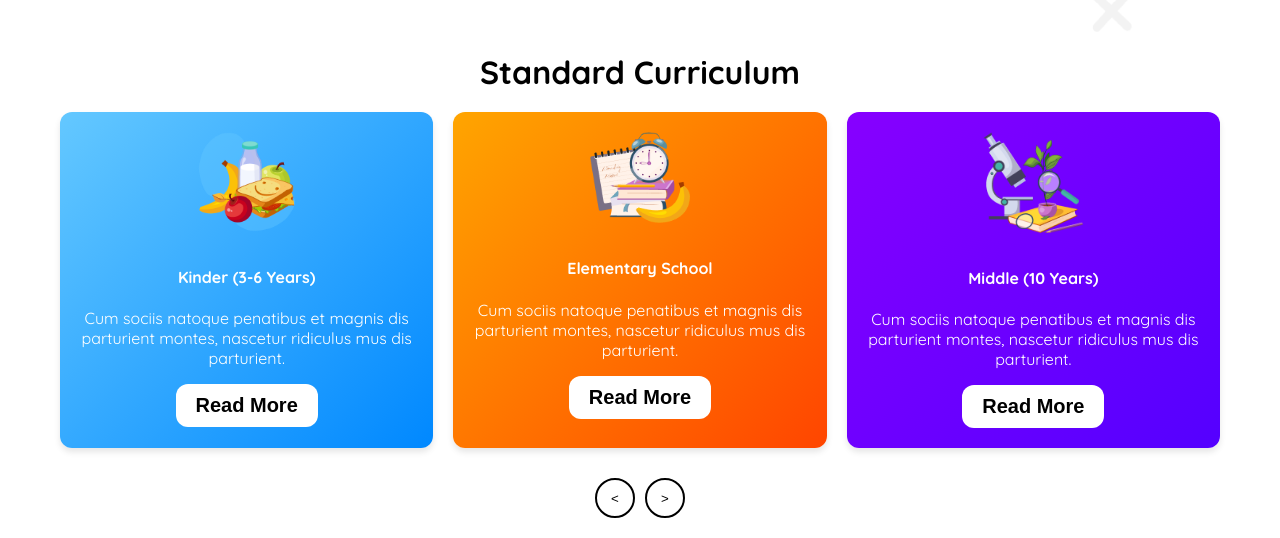
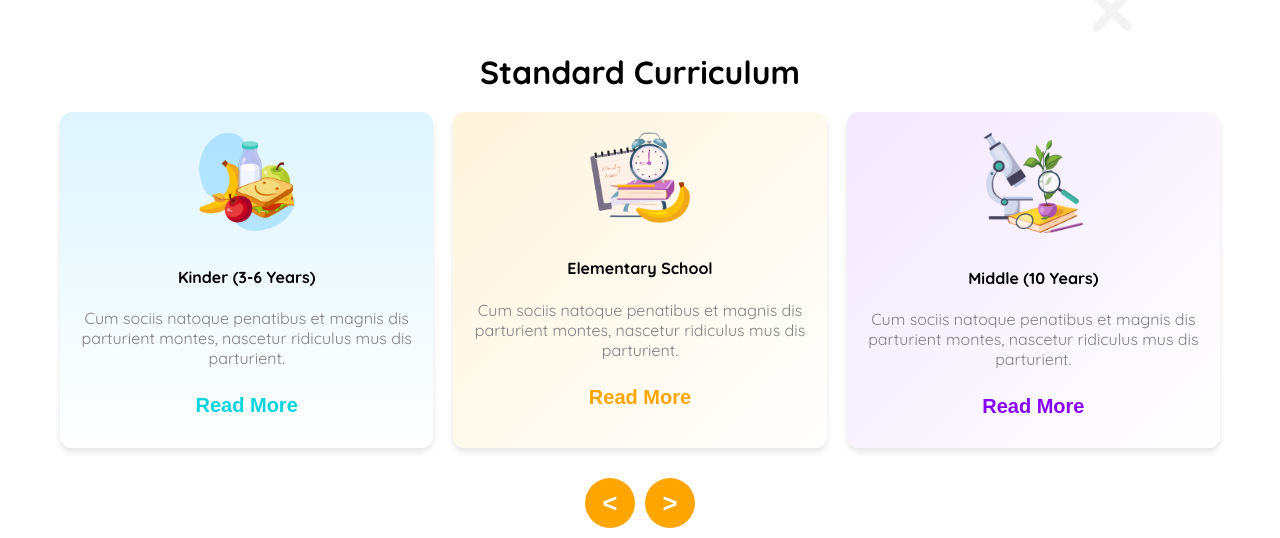
Before and after one commit to najmulalam9/Kids-School, a plain HTML site: page index.html in a window 1280 px wide. Shown: the part 1667-2205 px from the top of the page. Drawn offline with Linux system fonts and the light colour scheme.

Commit message:
section three

```diff
--- a/index.html
+++ b/index.html
@@ -52,22 +52,22 @@
                 <div class="card kinder">
                     <img src="assets/kinder.png" alt="Kinder Image">
                     <h4>Kinder (3-6 Years)</h4>
-                    <p>Cum sociis natoque penatibus et magnis dis parturient montes, nascetur ridiculus mus dis parturient.</p>
-                    <button id="btn-two">Read More</button>
+                    <p class="card-detail-font">Cum sociis natoque penatibus et magnis dis parturient montes, nascetur ridiculus mus dis parturient.</p>
+                    <button id="btn-two"><span style="color: #05D4DF;">Read More</span></button>
                 </div>
 
                 <div class="card elementary">
                     <img src="assets/elementary.png" alt="Elementary Image">
                     <h4>Elementary School</h4>
-                    <p>Cum sociis natoque penatibus et magnis dis parturient montes, nascetur ridiculus mus dis parturient.</p>
-                    <button id="btn-two">Read More</button>
+                    <p class="card-detail-font">Cum sociis natoque penatibus et magnis dis parturient montes, nascetur ridiculus mus dis parturient.</p>
+                    <button id="btn-two"><span style="color: orange;">Read More</span></button>
                 </div>
 
                 <div class="card middle">
                     <img src="assets/middle.png" alt="Middle Image">
                     <h4>Middle (10 Years)</h4>
-                    <p>Cum sociis natoque penatibus et magnis dis parturient montes, nascetur ridiculus mus dis parturient.</p>
-                    <button id="btn-two">Read More</button>
+                    <p class="card-detail-font">Cum sociis natoque penatibus et magnis dis parturient montes, nascetur ridiculus mus dis parturient.</p>
+                    <button id="btn-two"><span style="color: #8700FF;">Read More</span></button>
                 </div>
             </div>
             <div class="arrow-buttons">
--- a/styles/kid-school.css
+++ b/styles/kid-school.css
@@ -136,7 +136,7 @@ body{
     margin: 0 auto;
     padding: 10px 20px;
     align-items: center;
-    background-image: url('assets/bg.png');
+    /* background-image: url('assets/bg.png'); */
     background-size: cover;
     background-position: center;
 }
@@ -158,11 +158,13 @@ body{
 }
 
 .card {
+    max-height: 480px;
+    max-width: 367px;
     flex: 1;
     padding: 20px;
     border-radius: 12px;
     text-align: center;
-    color: white;
+    color:black;
     box-shadow: 0 4px 6px rgba(0, 0, 0, 0.1);
 }
 
@@ -171,26 +173,30 @@ body{
     margin-bottom: 10px;
 }
 
+.card-detail-font{
+    color: rgba(128, 128, 128, 1);
+}
+
 /* Unique Gradient Backgrounds */
 .kinder {
-    background: linear-gradient(135deg, #64C8FF, #0088FF);
+    background: linear-gradient(180deg, rgba(222, 245, 255, 1), white);
 }
 
 .elementary {
-    background: linear-gradient(135deg, orange, #FF4500);
+    background: linear-gradient(135deg, rgba(255, 244, 220, 1), white);
 }
 
 .middle {
-    background: linear-gradient(135deg, #8700FF, #5400FF);
+    background: linear-gradient(135deg, rgba(242, 232, 255, 1), white);
 }
 
 /* Read More Button */
 #btn-two {
     border: none;
-    background-color: white;
+    background-color: transparent;
     font-weight: bold;
     font-size: 1.25rem;
-    color: black;
+    /* color: black; */
     padding: 10px 20px;
     border-radius: 12px;
     cursor: pointer;
@@ -209,11 +215,14 @@ body{
 }
 
 .arrow-btn {
-    width: 40px;
-    height: 40px;
-    border: 2px solid black;
+    width: 50px;
+    height: 50px;
+    color: white;
+    font-weight: bolder;
+    font-size: 1.6rem;
+    border: none;
     border-radius: 50%;
-    background: white;
+    background: orange;
     display: flex;
     justify-content: center;
     align-items: center;
@@ -223,8 +232,8 @@ body{
 
 .arrow-btn:hover {
     transform: scale(1.1);
-    background-color: black;
-    color: white;
+    background-color:#05D4DF ;
+    color: white ;
 }
 
 /* Responsive Design */
```
